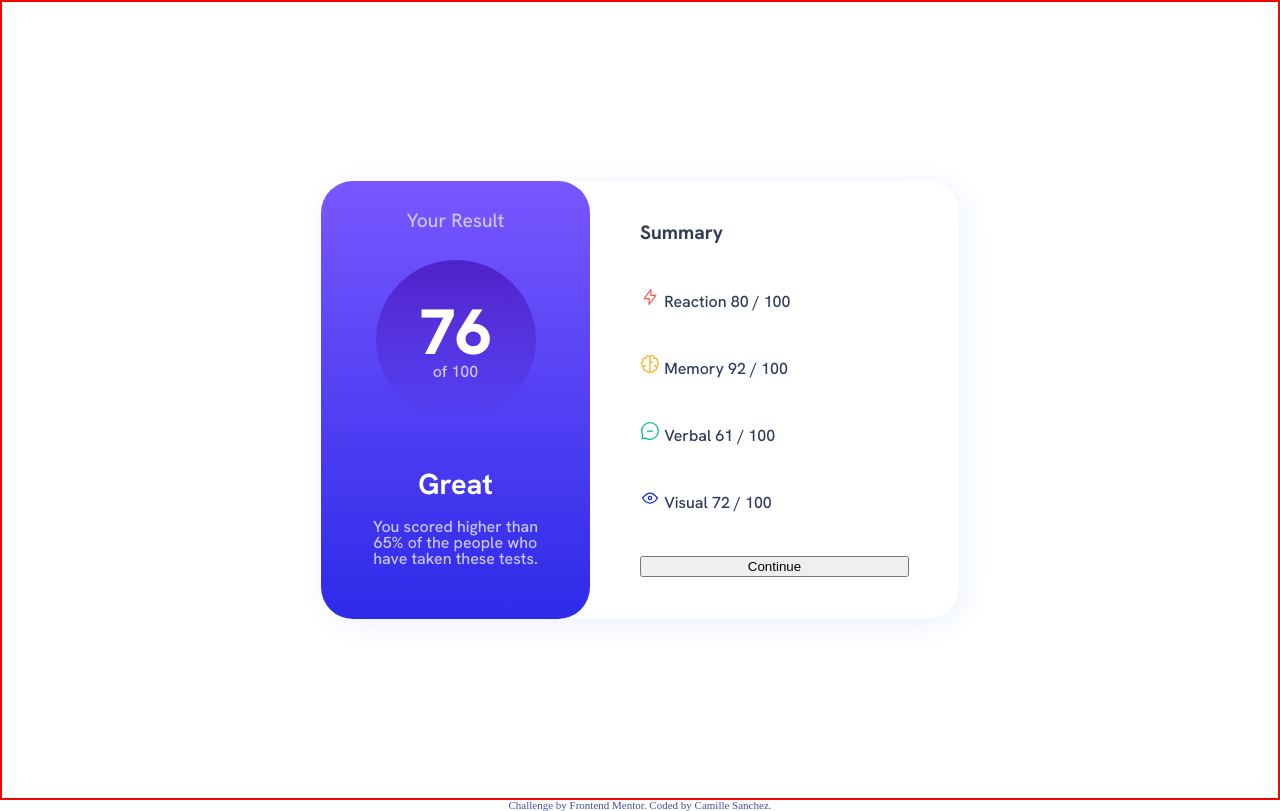
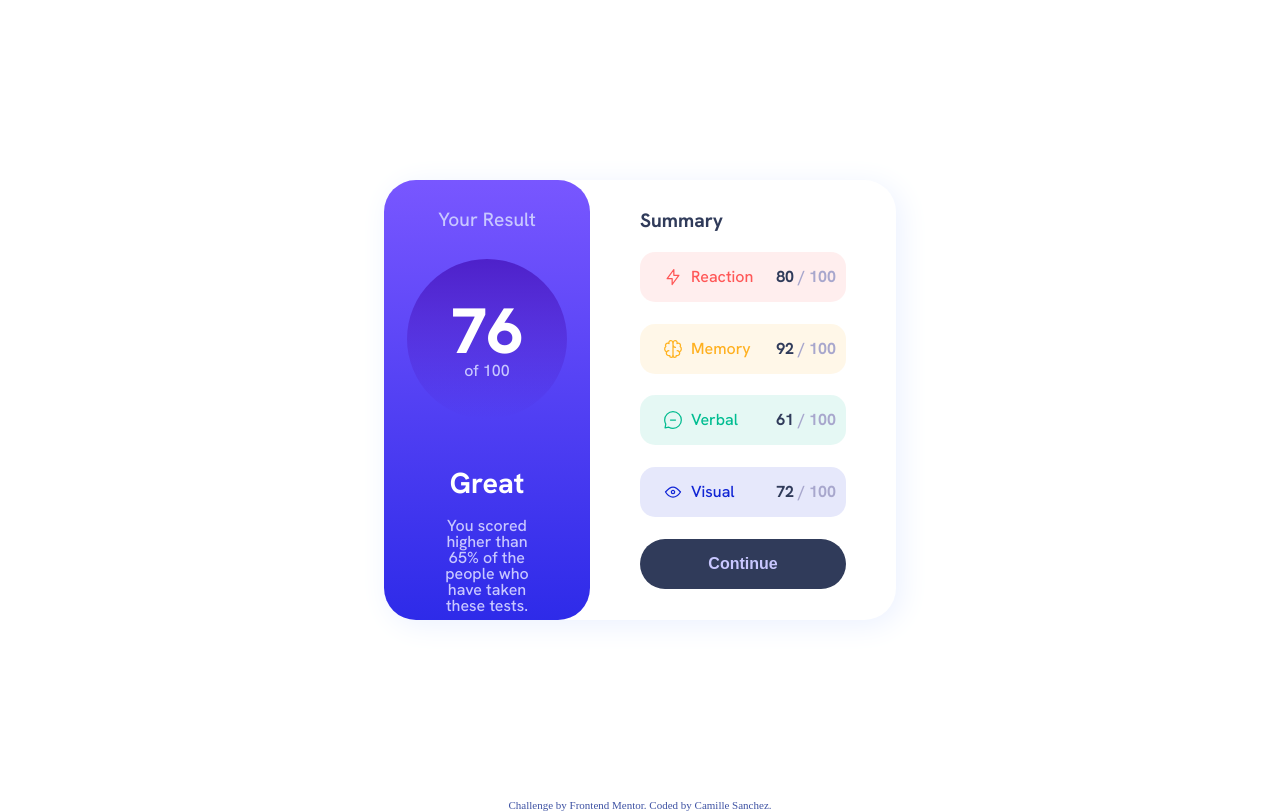
Before and after one commit to SanchezCamille/challenge-summary-component, a plain HTML site: page index.html in a window 1280 px wide. Drawn offline with Linux system fonts and the light colour scheme.

Commit message:
feat/final-details

```diff
--- a/css/style.css
+++ b/css/style.css
@@ -6,7 +6,6 @@
 }
 
 #main__container {
-    border: 2px solid red;
     height: 100vh;
     display: flex;
     justify-content: center;
@@ -16,7 +15,7 @@
 }
 
 #summary__container {
-    width: 50%;
+    width: 40%;
     height: 55%;
     display: flex;
     border-radius: 2rem;
@@ -82,3 +81,62 @@ h1 {
     font-size: 1.2rem;
     font-weight: 700;
 }
+
+.summary__results--reaction, .summary__results--memory, .summary__results--verbal, .summary__results--visual {
+    padding: 15px ;
+    display: flex;
+    align-items: center;
+    border-radius: 15px;
+    position: relative;
+}
+
+.summary__results--reaction {
+    background-color: hsla(0, 100%, 67%, 0.1);
+    color: hsl(0, 100%, 67%);
+}
+
+.summary__results--memory {
+    background-color: hsla(39, 100%, 56%, 0.1);
+    color: hsl(39, 100%, 56%);
+}
+
+.summary__results--verbal {
+    background-color: hsla(166, 100%, 37%, 0.1);
+    color: hsl(166, 100%, 37%);
+}
+
+.summary__results--visual {
+    background-color: hsla(234, 85%, 45%, 0.1);
+    color: hsl(234, 85%, 45%);
+}
+
+#summary__results img {
+    margin: 0 8px;
+}
+
+.summary__results__score {
+    position: absolute;
+    right: 10px;
+    color: hsl(242, 28%, 73%);
+    font-weight: 700;
+}
+
+strong {
+    color: hsl(224, 30%, 27%);
+}
+
+button {
+    height: 50px;
+    border: none;
+    border-radius: 50px;
+    background: hsl(224, 30%, 27%);
+    font-size: 1rem;
+    color: hsl(241, 100%, 89%);
+    font-weight: 700;
+}
+
+button:hover {
+    background: linear-gradient(180deg, hsl(252, 100%, 67%) 0%, hsl(241, 81%, 54%) 100%);
+    color: white;
+    transition: 200ms ease-in-out;
+}
--- a/index.html
+++ b/index.html
@@ -16,7 +16,7 @@
       <section id="your-result__container">
         <h2 id="your-result__title">Your Result</h2>
         <div id="score__container">
-          <p id="score"> 76 </p><span id="score__outof">of 100</span></p>
+          <p id="score"> 76 </p><span id="score__outof">of 100</span>
         </div>
         <div id="your-result__comment">
           <h2 id="your-result__comment__title">Great</h2>
@@ -26,22 +26,22 @@
 
       <section id="summary__results">
         <h1>Summary</h1>
-        <div class="summary__results reaction">
+        <div class="summary__results--reaction">
           <img src="./assets/images/icon-reaction.svg" alt="reaction-icon">
           <span class="summary__results__title" aria-label="Reaction">Reaction</span>
           <span class="summary__results__score" aria-label="Score out of 100"><strong>80</strong> / 100</span>
         </div>
-        <div class="summary__results memory">
+        <div class="summary__results--memory">
           <img src="./assets/images/icon-memory.svg" alt="memory-icon">
           <span class="summary__results__title" aria-label="Memory">Memory</span>
           <span class="summary__results__score" aria-label="Score out of 100"><strong>92</strong> / 100</span>
         </div>
-        <div class="summary__results verbal">
+        <div class="summary__results--verbal">
           <img src="./assets/images/icon-verbal.svg" alt="verbal-icon">
           <span class="summary__results__title" aria-label="Verbal">Verbal</span>
           <span class="summary__results__score" aria-label="Score out of 100"><strong>61</strong> / 100</span>
         </div>
-        <div class="summary__results visual">
+        <div class="summary__results--visual">
           <img src="./assets/images/icon-visual.svg" alt="visual-icon">
           <span class="summary__results__title" aria-label="Visual">Visual</span>
           <span class="summary__results__score" aria-label="Score out of 100"><strong>72</strong> / 100</span>
```
Also changed, not shown: assets/images/Capture1.png (added), 2 other files.
